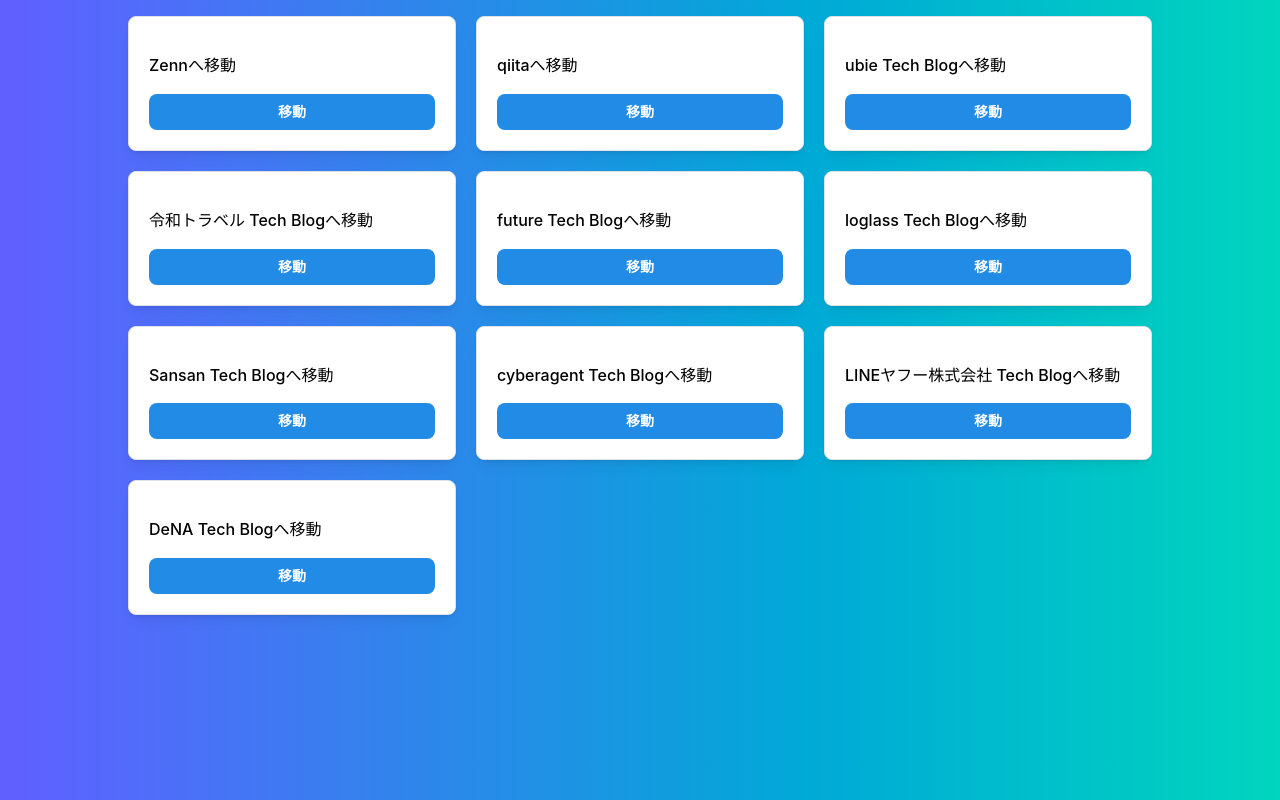
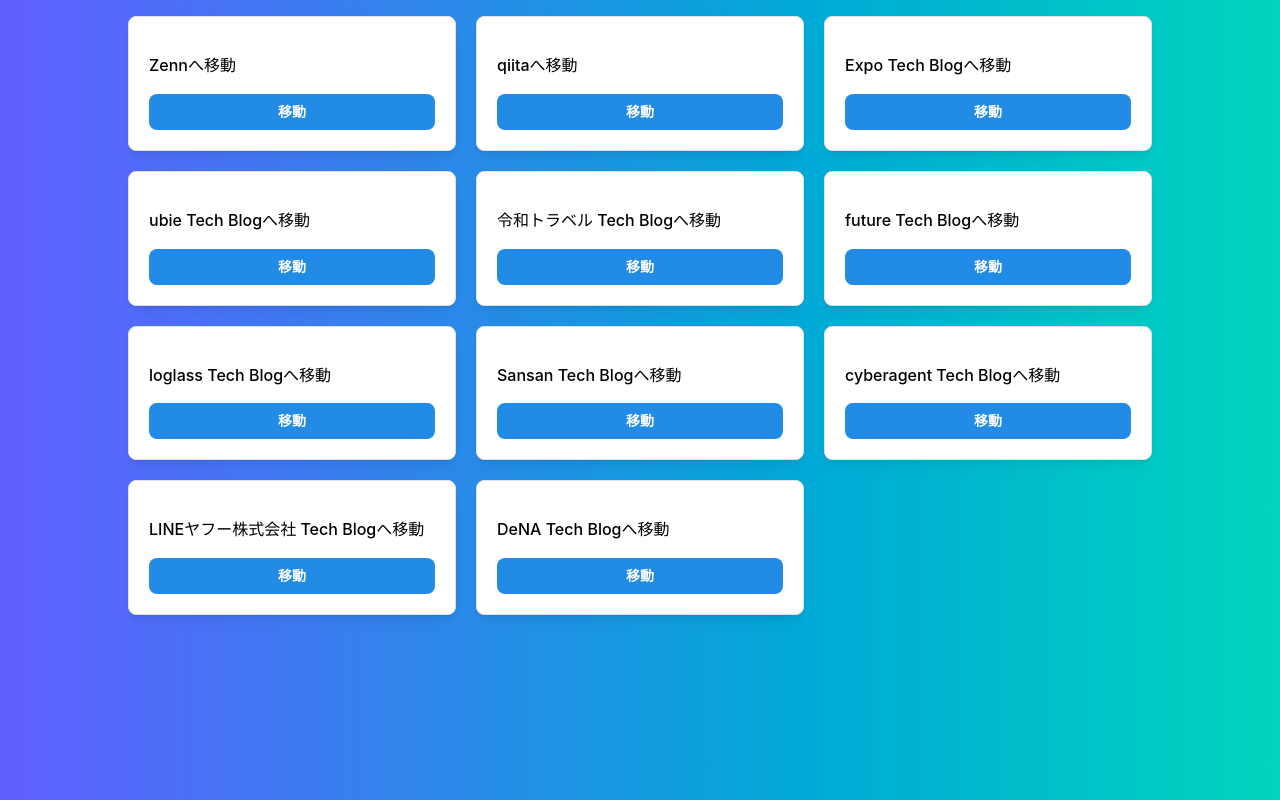
Before and after one commit to omegamaster86/techblog, a Next.js app: page / in a window 1280 px wide. Built offline with nearby package versions, Linux system fonts and the light colour scheme.

Commit message:
Expo Tech Blogへのリンクを追加しました。

```diff
--- a/app/page.tsx
+++ b/app/page.tsx
@@ -6,6 +6,7 @@
 			<div className="grid grid-cols-1 md:grid-cols-2 lg:grid-cols-3 gap-5 max-w-5xl mx-auto">
 				<LinkCard title="Zennへ移動" href="https://zenn.dev/" />
 				<LinkCard title="qiitaへ移動" href="https://qiita.com/" />
+				<LinkCard title="Expo Tech Blogへ移動" href="https://expo.dev/blog" />
 				<LinkCard
 					title="ubie Tech Blogへ移動"
 					href="https://ubie-inc.notion.site/Ubie-e5ca482892574b198160de93b5ba067a"
```
